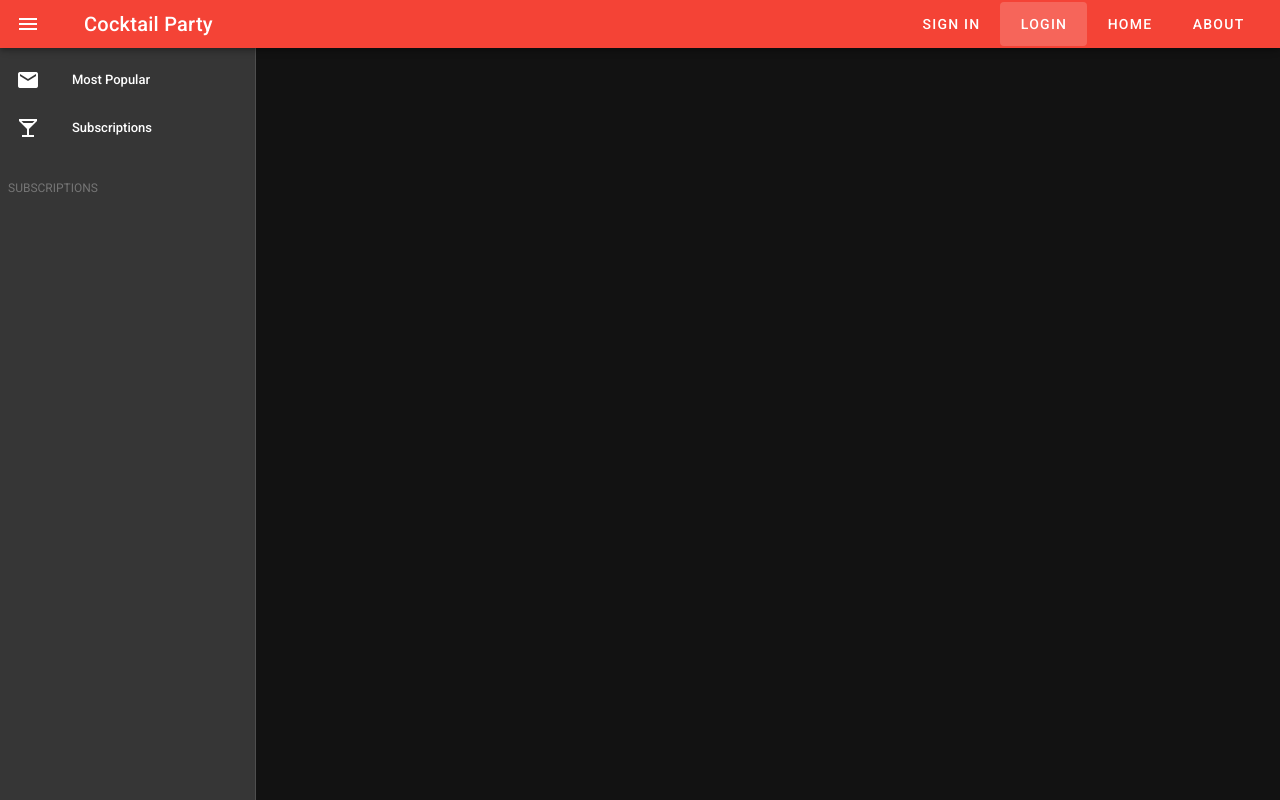
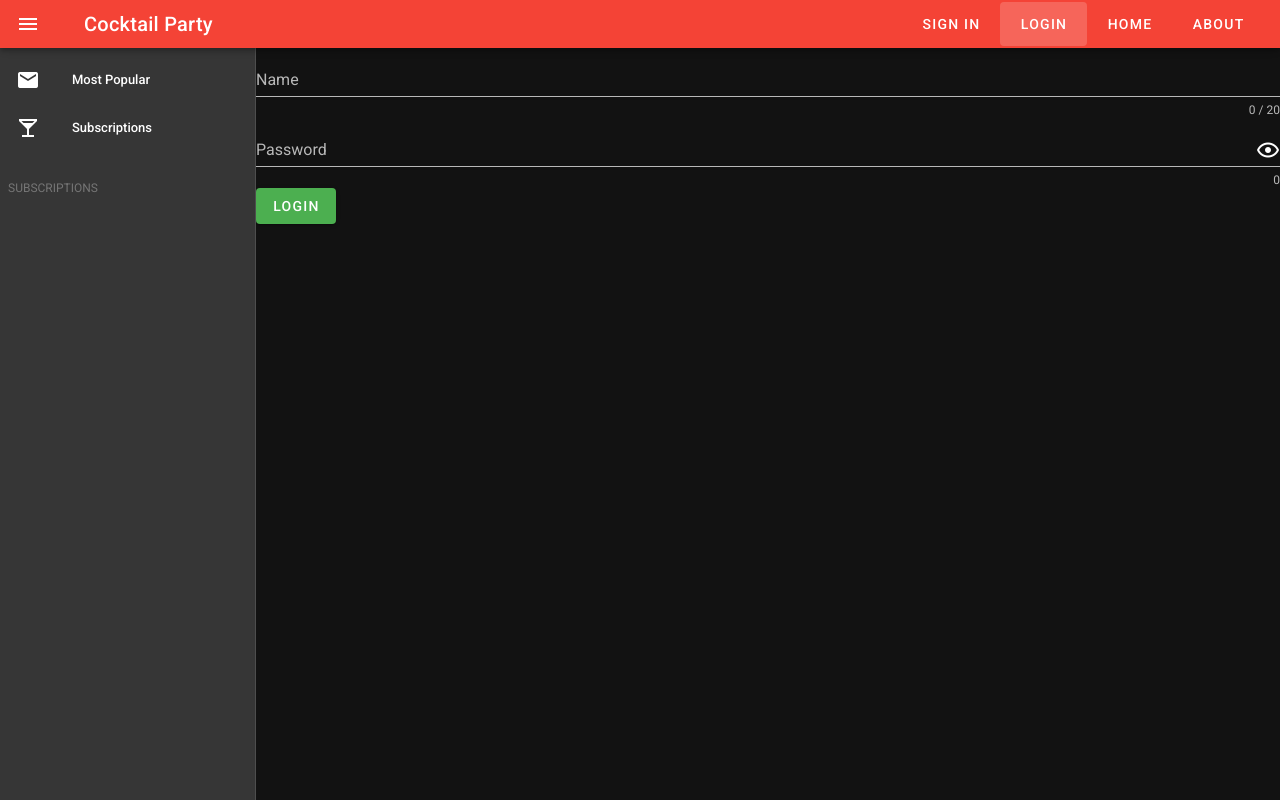
Before and after one commit to sano91/cocktail, a Vue app: page /login in a window 1280 px wide. Built offline with nearby package versions, Linux system fonts and the light colour scheme.

Commit message:
Registration completed

```diff
--- a/package.json
+++ b/package.json
@@ -47,7 +47,9 @@
       "@vue/prettier",
       "@vue/typescript"
     ],
-    "rules": {},
+    "rules": {
+      "no-console": "off"
+    },
     "parserOptions": {
       "parser": "@typescript-eslint/parser"
     }
--- a/src/App.vue
+++ b/src/App.vue
@@ -40,7 +40,7 @@
       </v-toolbar-title>
       <v-spacer></v-spacer>
       <v-btn @click="signInForm" text large to="/sign-in">Sign in</v-btn>
-      <v-btn text large to="/login">Login</v-btn>
+      <v-btn @click="loginForm" text large to="/login">Login</v-btn>
       <v-btn text large to="/">Home</v-btn>
       <v-btn text large to="/about">About</v-btn>
     </v-app-bar>
@@ -48,6 +48,7 @@
     <v-content>
       <router-view />
     </v-content>
+
   </v-app>
 </template>
 
@@ -83,7 +84,10 @@ export default {
     },
     signInForm(){
       this.$router.push("/sign-in");
-    }
+    },
+    loginForm(){
+      this.$router.push("/login");
+    },
   }
 };
 </script>
--- a/src/router/index.ts
+++ b/src/router/index.ts
@@ -29,7 +29,8 @@ const routes = [
     path: "/login",
     name: "login",
     component: () => import("../views/Login.vue")
-  }
+  },
+
 ];
 
 const router = new VueRouter({
--- a/src/store/index.ts
+++ b/src/store/index.ts
@@ -32,20 +32,46 @@ export default new Vuex.Store({
     },
     setSignResult(state, result){
       state.signResult = result
+    },
+    setToken(state, token){
+      window.localStorage.setItem("token", token);
     }
+
   },
   actions: {
-     getCocktailByName(context, name){
+     getCocktailByName(context, name    ){
        axios
        .get(`http://0.0.0.0:8080/cocktail/${name}`)
       .then(ret => (context.commit("setCocktail",ret.data)));
      },
      sendSignIn(context, signForm){
-       axios
-       .post(`http://0.0.0.0:8080/auth/signin`, {
-         signForm:signForm
+       console.log(signForm);
+       axios({
+        method:"post",
+        url: "http://0.0.0.0:8080/auth/signin",
+        data: signForm,
+        headers: {
+          "Access-Control-Allow-Origin" : "*",
+        "Content-Type" :  "application/json",
+          "cache-control": "no-cache",
+        },
        })
-       .then(ret => (context.commit("setSignResult", ret.data)));
+
+       .then(respond => (context.commit("setSignResult", respond.data)));
+     },
+
+     sendLogin(context, loginForm){
+       axios({
+         method: "post",
+         url: "http://0.0.0.0:8080/auth/login",
+         data: loginForm,
+         headers: {
+          "Access-Control-Allow-Origin" : "*",
+        "Content-Type" :  "application/json",
+          "cache-control": "no-cache",
+        },
+       })
+       .then(respond => (context.commit("setToken", respond.data.token)));
      }
   },
   modules: {}
--- a/src/views/CocktailDetail.vue
+++ b/src/views/CocktailDetail.vue
@@ -1,12 +1,15 @@
 <template>
-  <v-simple-table dark>
+
+<v-container fluid ma-0 pa-0 fill-height>
+        <v-layout row>
+          <v-flex xs4><v-simple-table dark >
     <template>
       <tbody>
         <tr>
           <td>Name</td>
           <td>{{ cocktail.name }}</td>
         </tr>
-        <tr v-if="true">
+        <tr v-if="cocktail.type !== null">
           <td>Cocktail Type</td>
           <td>{{ cocktail.type }}</td>
         </tr>
@@ -26,23 +29,42 @@
           <td>Recipe</td>
           <td>{{ cocktail.recipe }}</td>
         </tr>
-        <tr>
-          <td>Ingredients</td>
-          <td>{{ cocktail.ingredients }}</td>
-        </tr>
+
       </tbody>
+      <h1>Ingredients</h1>
+      <ul id="example-2" >
+
+        <li style="white-space: nowrap;" v-for="(k, v) in cocktail.ingredients" v-bind:key="v">
+        {{v}} : {{ k }}
+        </li>
+      </ul>
     </template>
-  </v-simple-table>
+  </v-simple-table></v-flex>
+          <v-flex xl4><v-img
+        v-bind:src="imageURL"
+        aspect-ratio="1"
+        class="grey lighten-2"
+        max-width="800"
+        max-height="1000"
+      ></v-img></v-flex>
+          <!-- <v-flex xs4> User Profile</v-flex> -->
+        </v-layout>
+      </v-container>
+
 </template>
 
 <script>
 import axios from "axios";
 
 export default {
+
   name: "coctailDetails",
   computed: {
     cocktail() {
       return this.$store.state.cocktail;
+    },
+    imageURL() {
+      return this.$store.state.cocktail.pictureURL;
     }
   },
   method:{
--- a/src/views/Login.vue
+++ b/src/views/Login.vue
@@ -0,0 +1,84 @@
+<template>
+  <v-form ref="form" v-model="valid" lazy-validation>
+    <v-text-field
+      v-model="name"
+      :counter="20"
+      :rules="nameRules"
+      label="Name"
+      required
+    ></v-text-field>
+
+
+
+    <v-text-field
+      v-model="password"
+      :append-icon="show1 ? items[0].icon1 : items[1].icon2"
+      :rules="[rules.required, rules.min]"
+      :type="show1 ? 'text' : 'password'"
+      name="input-10-1"
+      label="Password"
+      hint="At least 8 characters"
+      counter
+      @click:append="show1 = !show1"
+      required
+    ></v-text-field>
+
+
+
+    <v-btn @click="loginBtnFunc" :disabled="!valid" color="success" class="mr-4">
+      Login
+    </v-btn>
+
+
+  </v-form>
+</template>
+
+<script>
+
+import { mdiEyeOffOutline, mdiEyeOutline } from '@mdi/js';
+
+export default {
+  name: "sign",
+  data: () => ({
+    show1: false,
+
+    valid: true,
+    items: [
+      { icon1: "mdi-eye-off-outline", text: "visibility_off" },
+      { icon2: "mdi-eye-outline", text: "visibility" }
+    ],
+
+    // form: {
+    //   name: this. name,
+    //   email: this.email,
+    //   password: this.password,
+    // },
+
+    password: "",
+    rules: {
+      required: value => !!value || "Required.",
+      min: v => v.length >= 8 || "Min 8 characters",
+      emailMatch: () => "The email and password you entered don't match"
+    },
+    name: "",
+    nameRules: [
+      v => !!v || "Name is required",
+      v => (v && v.length <= 20) || "Name must be less than 20 characters"
+    ],
+
+    lazy: false
+  }),
+  methods: {
+
+
+     loginBtnFunc() {
+
+      this.$router.push("/");
+      this.$store.dispatch("sendLogin", {
+          username: this.name,
+          password: this.password
+      });
+    }
+  }
+};
+</script>
--- a/src/views/Sign.vue
+++ b/src/views/Sign.vue
@@ -35,6 +35,7 @@
       required
     ></v-checkbox>
 
+
     <v-btn @click="signBtnFunc" :disabled="!valid" color="success" class="mr-4">
       Sign in
     </v-btn>
@@ -53,6 +54,7 @@ export default {
   name: "sign",
   data: () => ({
     show1: false,
+    dialog: false,
 
     valid: true,
     items: [
@@ -95,8 +97,15 @@ export default {
        if (this.$refs.form.validate()) {
         this.snackbar = true;
       }
-      this.$router.push("/sign/sign-in-result");
-      this.$store.dispatch("sendSignIn", form);
+      //console.log("before push");
+      //this.$router.push("/sign/sign-in-result");
+      //console.log("after push");
+
+      this.$store.dispatch("sendSignIn", {
+      name: this.name,
+      mail: this.email,
+      password: this.password,
+    });
     }
   }
 };
```
Also changed, not shown: src/views/SignResult.vue (added).
